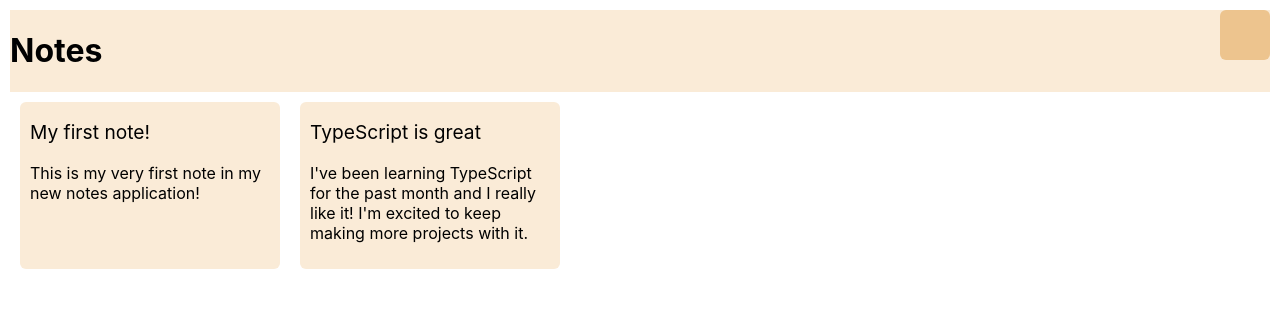
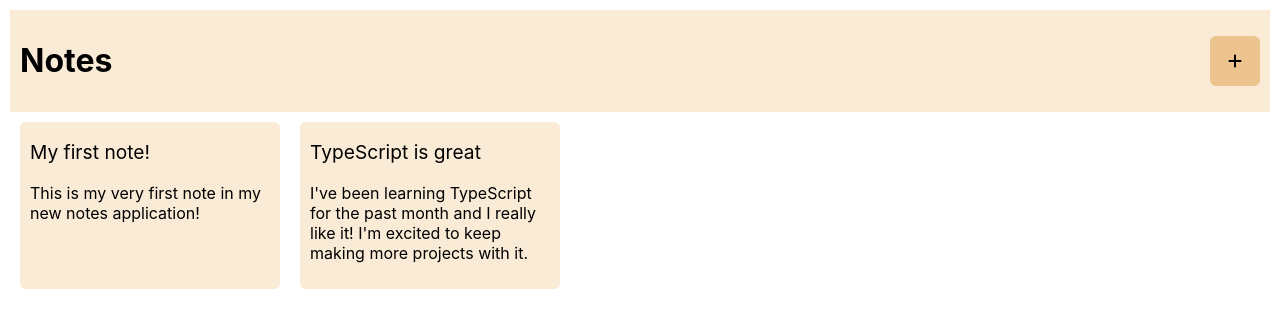
Before and after one commit to david03130/React-Notes-TS, a React (Create React App) app: page / in a window 1280 px wide. Shown: the top 328 px of the page. Built offline with nearby package versions, Linux system fonts and the light colour scheme.

Commit message:
Main menu refactor

```diff
--- a/src/layout/MainMenu/main-menu.css
+++ b/src/layout/MainMenu/main-menu.css
@@ -1,5 +1,7 @@
 .main-menu {
+    padding: 10px;
     display: flex;
     justify-content: space-between;
-    background-color: antiquewhite;
+    align-items: center;
+    background-color: var(--bg-secondary-color);
 }
--- a/src/layout/MainMenu/main-menu.tsx
+++ b/src/layout/MainMenu/main-menu.tsx
@@ -1,17 +1,18 @@
 import "./main-menu.css";
 
 import { SmallButton } from "../../components/common/SmallButton";
+import { faAdd } from "@fortawesome/free-solid-svg-icons";
 
 const MainMenu = (): JSX.Element => {
   const buttonHandler = (e: React.MouseEvent<HTMLAnchorElement>) => {
     e.preventDefault();
     console.log("Click!");
-  }
+  };
 
   return (
     <div className="main-menu">
       <h1>Notes</h1>
-      <SmallButton clickEvent={buttonHandler}/>
+      <SmallButton icon={faAdd} clickEvent={buttonHandler} />
     </div>
   );
 };
```
